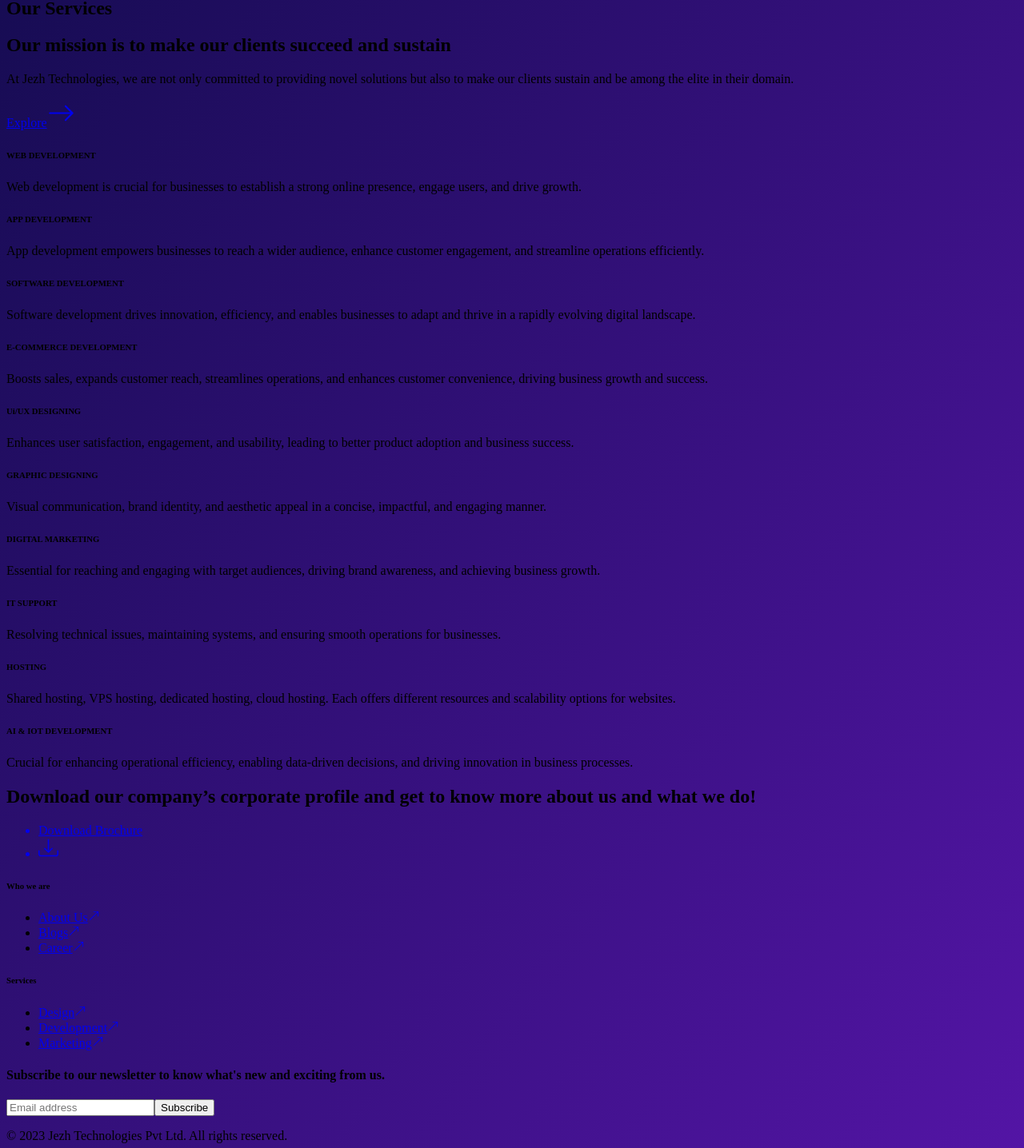
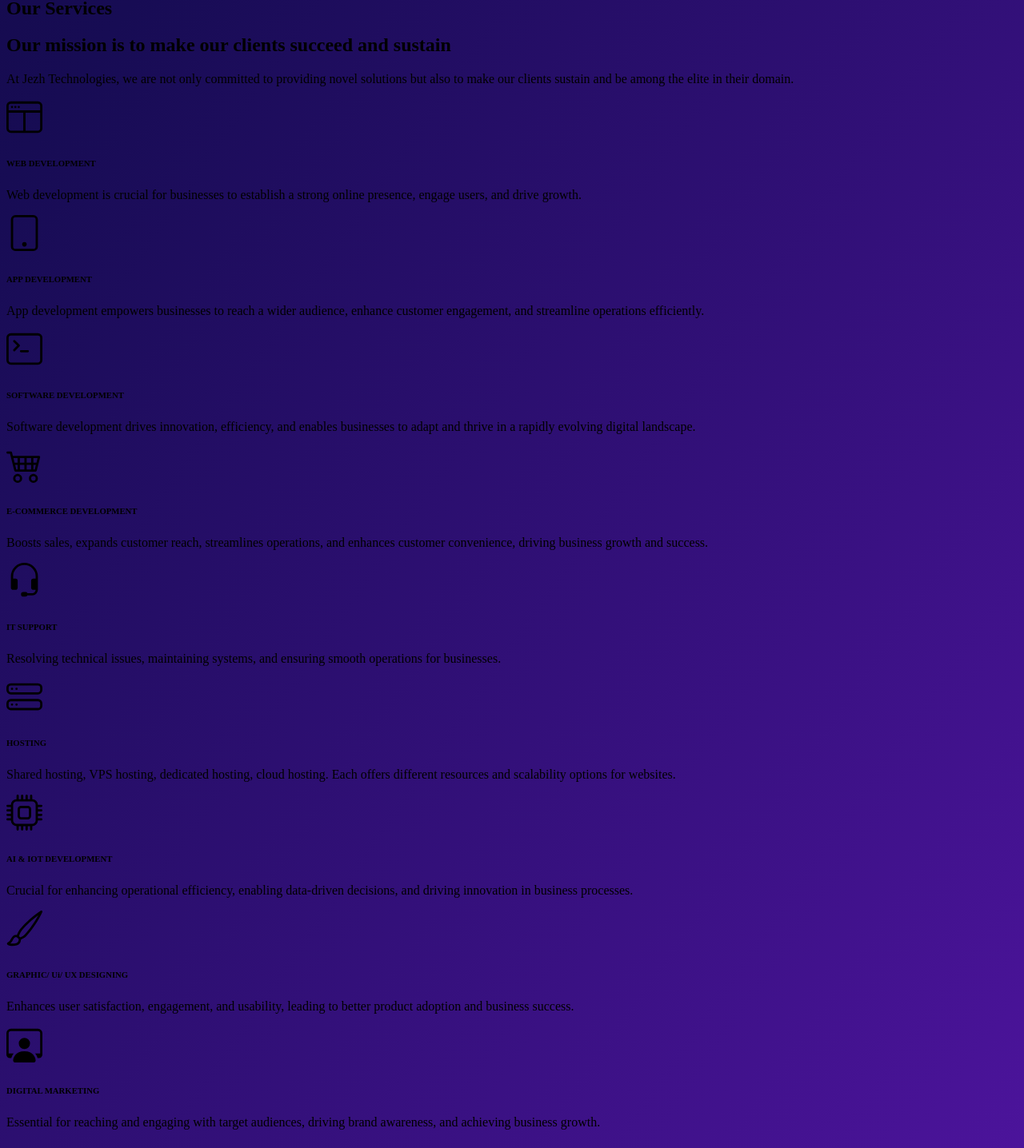
Before and after one commit to jezh-technologies/Jezh-Website, a Next.js app: page / in a window 1280 px wide. Shown: the part 3400-4836 px from the top of the page at 80% size. Built offline with nearby package versions, Linux system fonts and the light colour scheme.

Commit message:
Update index.js

```diff
--- a/src/pages/index.js
+++ b/src/pages/index.js
@@ -168,10 +168,10 @@ export default function Home() {
 
 
         <section className="px-2">
-        <h2 class="pb-2 fw-bolder border-bottom mb-4">Our Products</h2>
-                <div class="row row-cols-1 row-cols-md-3 g-4">
+        <h1 class="fw-bolder border-bottom border-4 mb-3 text-black py-1"><span class="px-3 py-1 rounded-top-3 bg-white mb-0">Our Products</span></h1>
+                <div class="row row-cols-1 row-cols-md-3 g-4 py-4">
                 <div class="col">
-    <div class="card rounded-4 h-100 text-bg-transparent bg-gradient bg-transparent">
+    <div class="card rounded-4 h-100 text-bg-transparent bg-gradient bg-transparent border-0">
       <div class="card-body rounded-4 border-transparent shadow text-bg-transparent bg-gradient bg-transparent">
       <svg xmlns="http://www.w3.org/2000/svg" width="45" height="45" fill="currentColor" class="bi bi-kanban text-white mb-2" viewBox="0 0 16 16">
   <path d="M13.5 1a1 1 0 0 1 1 1v12a1 1 0 0 1-1 1h-11a1 1 0 0 1-1-1V2a1 1 0 0 1 1-1h11zm-11-1a2 2 0 0 0-2 2v12a2 2 0 0 0 2 2h11a2 2 0 0 0 2-2V2a2 2 0 0 0-2-2h-11z"/>
@@ -185,7 +185,7 @@ export default function Home() {
     </div>
   </div>
   <div class="col">
-    <div class="card rounded-4 h-100 text-bg-transparent bg-gradient bg-transparent">
+    <div class="card rounded-4 h-100 text-bg-transparent bg-gradient bg-transparent border-0">
       <div class="card-body rounded-4 border-transparent shadow text-bg-transparent bg-gradient bg-transparent">
       <svg xmlns="http://www.w3.org/2000/svg" width="45" height="45" fill="currentColor" class="bi bi-clock-fill text-white mb-2" viewBox="0 0 16 16">
         <path d="M16 8A8 8 0 1 1 0 8a8 8 0 0 1 16 0zM8 3.5a.5.5 0 0 0-1 0V9a.5.5 0 0 0 .252.434l3.5 2a.5.5 0 0 0 .496-.868L8 8.71V3.5z"/>
@@ -198,7 +198,7 @@ export default function Home() {
     </div>
   </div>
   <div class="col">
-    <div class="card rounded-4 h-100 text-bg-transparent bg-gradient bg-transparent">
+    <div class="card rounded-4 h-100 text-bg-transparent bg-gradient bg-transparent border-0">
       <div class="card-body rounded-4 border-transparent shadow text-bg-transparent bg-gradient bg-transparent">
       <svg xmlns="http://www.w3.org/2000/svg"  width="45" height="45" fill="currentColor" class="bi bi-cart-check-fill text-white mb-2" viewBox="0 0 16 16">
   <path d="M.5 1a.5.5 0 0 0 0 1h1.11l.401 1.607 1.498 7.985A.5.5 0 0 0 4 12h1a2 2 0 1 0 0 4 2 2 0 0 0 0-4h7a2 2 0 1 0 0 4 2 2 0 0 0 0-4h1a.5.5 0 0 0 .491-.408l1.5-8A.5.5 0 0 0 14.5 3H2.89l-.405-1.621A.5.5 0 0 0 2 1H.5zM6 14a1 1 0 1 1-2 0 1 1 0 0 1 2 0zm7 0a1 1 0 1 1-2 0 1 1 0 0 1 2 0zm-1.646-7.646-3 3a.5.5 0 0 1-.708 0l-1.5-1.5a.5.5 0 1 1 .708-.708L8 8.293l2.646-2.647a.5.5 0 0 1 .708.708z"/>
@@ -211,7 +211,7 @@ export default function Home() {
     </div>
   </div>
   <div class="col">
-    <div class="card rounded-4 h-100 text-bg-transparent bg-gradient bg-transparent">
+    <div class="card rounded-4 h-100 text-bg-transparent bg-gradient bg-transparent border-0">
       <div class="card-body rounded-4 border-transparent shadow text-bg-transparent bg-gradient bg-transparent">
       <svg xmlns="http://www.w3.org/2000/svg" width="45" height="45" fill="currentColor" class="bi bi-truck-front-fill text-white mb-2" viewBox="0 0 16 16">
         <path d="M3.5 0A2.5 2.5 0 0 0 1 2.5v9c0 .818.393 1.544 1 2v2a.5.5 0 0 0 .5.5h2a.5.5 0 0 0 .5-.5V14h6v1.5a.5.5 0 0 0 .5.5h2a.5.5 0 0 0 .5-.5v-2c.607-.456 1-1.182 1-2v-9A2.5 2.5 0 0 0 12.5 0h-9ZM3 3a1 1 0 0 1 1-1h8a1 1 0 0 1 1 1v3.9c0 .625-.562 1.092-1.17.994C10.925 7.747 9.208 7.5 8 7.5c-1.208 0-2.925.247-3.83.394A1.008 1.008 0 0 1 3 6.9V3Zm1 9a1 1 0 1 1 0-2 1 1 0 0 1 0 2Zm8 0a1 1 0 1 1 0-2 1 1 0 0 1 0 2Zm-5-2h2a1 1 0 1 1 0 2H7a1 1 0 1 1 0-2Z"/>
@@ -224,7 +224,7 @@ export default function Home() {
     </div>
   </div>
   <div class="col">
-    <div class="card rounded-4 h-100 text-bg-transparent bg-gradient bg-transparent">
+    <div class="card rounded-4 h-100 text-bg-transparent bg-gradient bg-transparent border-0">
       <div class="card-body rounded-4 border-transparent shadow text-bg-transparent bg-gradient bg-transparent">
       <svg xmlns="http://www.w3.org/2000/svg" width="45" height="45" fill="currentColor" class="bi bi-car-front-fill text-white mb-2" viewBox="0 0 16 16">
   <path d="M2.52 3.515A2.5 2.5 0 0 1 4.82 2h6.362c1 0 1.904.596 2.298 1.515l.792 1.848c.075.175.21.319.38.404.5.25.855.715.965 1.262l.335 1.679c.033.161.049.325.049.49v.413c0 .814-.39 1.543-1 1.997V13.5a.5.5 0 0 1-.5.5h-2a.5.5 0 0 1-.5-.5v-1.338c-1.292.048-2.745.088-4 .088s-2.708-.04-4-.088V13.5a.5.5 0 0 1-.5.5h-2a.5.5 0 0 1-.5-.5v-1.892c-.61-.454-1-1.183-1-1.997v-.413a2.5 2.5 0 0 1 .049-.49l.335-1.68c.11-.546.465-1.012.964-1.261a.807.807 0 0 0 .381-.404l.792-1.848ZM3 10a1 1 0 1 0 0-2 1 1 0 0 0 0 2Zm10 0a1 1 0 1 0 0-2 1 1 0 0 0 0 2ZM6 8a1 1 0 0 0 0 2h4a1 1 0 1 0 0-2H6ZM2.906 5.189a.51.51 0 0 0 .497.731c.91-.073 3.35-.17 4.597-.17 1.247 0 3.688.097 4.597.17a.51.51 0 0 0 .497-.731l-.956-1.913A.5.5 0 0 0 11.691 3H4.309a.5.5 0 0 0-.447.276L2.906 5.19Z"/>
@@ -237,7 +237,7 @@ export default function Home() {
     </div>
   </div>
   <div class="col">
-    <div class="card rounded-4 h-100 text-bg-transparent bg-gradient bg-transparent">
+    <div class="card rounded-4 h-100 text-bg-transparent bg-gradient bg-transparent border-0">
       <div class="card-body rounded-4 border-transparent shadow text-bg-transparent bg-gradient bg-transparent">
       <svg xmlns="http://www.w3.org/2000/svg" width="45" height="45" fill="currentColor" class="bi bi-building-fill-check text-white mb-2" viewBox="0 0 16 16">
   <path d="M12.5 16a3.5 3.5 0 1 0 0-7 3.5 3.5 0 0 0 0 7Zm1.679-4.493-1.335 2.226a.75.75 0 0 1-1.174.144l-.774-.773a.5.5 0 0 1 .708-.708l.547.548 1.17-1.951a.5.5 0 1 1 .858.514Z"/>
@@ -254,24 +254,25 @@ export default function Home() {
         </section>
 
         <section className="px-2 pt-5">
-        <h2 class="pb-2 fw-bolder border-bottom mb-4">Our Services</h2>
-        <div class="row row-cols-1 row-cols-md-2 align-items-md-center g-5 py-4">
+        <h1 class="fw-bolder border-bottom border-4 mb-3 text-black py-1"><span class="px-3 py-1 rounded-top-3 bg-white mb-0">Our Services</span></h1>
+        <div class="row row-cols-1 row-cols-md-1 align-items-md-center g-5 py-4">
       <div class="col d-flex flex-column align-items-start gap-2">
-        <h1 class="fw-bold text-white">Our mission is to make our clients succeed and sustain</h1>
-        <p class="text-white lead">
+        <h2 class="fw-bold text-white ms-1 lh-1">Our mission is to make our clients succeed and sustain</h2>
+        <p class="text-white lead ms-1">
         At Jezh Technologies, we are not only committed to providing novel solutions but also to make our clients sustain and be among the elite in their domain.
         </p>
 
-        <a href="#" class="btn btn-light btn-lg fw-bolder p-1"><span class="mx-2">Explore</span><svg xmlns="http://www.w3.org/2000/svg" width="35" height="35" fill="currentColor" class="bi bi-arrow-right bg-dark text-white rounded-3 p-1 ms-2" viewBox="0 0 16 16">
-            <path fill-rule="evenodd" d="M1 8a.5.5 0 0 1 .5-.5h11.793l-3.147-3.146a.5.5 0 0 1 .708-.708l4 4a.5.5 0 0 1 0 .708l-4 4a.5.5 0 0 1-.708-.708L13.293 8.5H1.5A.5.5 0 0 1 1 8z"/>
-          </svg></a>
       </div>
 
       <div class="col">
         <div class="row row-cols-1 row-cols-sm-2 g-4">
           <div class="col d-flex flex-column gap-2">
-          <div class="card rounded-4 h-100 text-bg-transparent bg-gradient bg-transparent">
+          <div class="card rounded-4 h-100 text-bg-transparent bg-gradient bg-transparent border-0">
       <div class="card-body rounded-4 border-transparent shadow text-bg-transparent bg-gradient bg-transparent">
+      <svg xmlns="http://www.w3.org/2000/svg" width="45" height="45" fill="currentColor" class="bi bi-window-split text-white mb-2" viewBox="0 0 16 16">
+  <path d="M2.5 4a.5.5 0 1 0 0-1 .5.5 0 0 0 0 1Zm2-.5a.5.5 0 1 1-1 0 .5.5 0 0 1 1 0Zm1 .5a.5.5 0 1 0 0-1 .5.5 0 0 0 0 1Z"/>
+  <path d="M2 1a2 2 0 0 0-2 2v10a2 2 0 0 0 2 2h12a2 2 0 0 0 2-2V3a2 2 0 0 0-2-2H2Zm12 1a1 1 0 0 1 1 1v2H1V3a1 1 0 0 1 1-1h12ZM1 13V6h6.5v8H2a1 1 0 0 1-1-1Zm7.5 1V6H15v7a1 1 0 0 1-1 1H8.5Z"/>
+</svg>
         <h6 class="card-title fw-bolder text-white"><b>WEB DEVELOPMENT</b></h6>
         <p class="card-text text-white">
 
@@ -282,8 +283,12 @@ Web development is crucial for businesses to establish a strong online presence,
           </div>
 
   <div class="col d-flex flex-column gap-2">
-    <div class="card rounded-4 h-100 text-bg-transparent bg-gradient bg-transparent">
+    <div class="card rounded-4 h-100 text-bg-transparent bg-gradient bg-transparent border-0">
       <div class="card-body rounded-4 border-transparent shadow text-bg-transparent bg-gradient bg-transparent">
+      <svg xmlns="http://www.w3.org/2000/svg" width="45" height="45" fill="currentColor" class="bi bi-tablet text-white mb-2" viewBox="0 0 16 16">
+  <path d="M12 1a1 1 0 0 1 1 1v12a1 1 0 0 1-1 1H4a1 1 0 0 1-1-1V2a1 1 0 0 1 1-1h8zM4 0a2 2 0 0 0-2 2v12a2 2 0 0 0 2 2h8a2 2 0 0 0 2-2V2a2 2 0 0 0-2-2H4z"/>
+  <path d="M8 14a1 1 0 1 0 0-2 1 1 0 0 0 0 2z"/>
+</svg>
         <h6 class="card-title fw-bolder text-white"><b>APP DEVELOPMENT</b></h6>
         <p class="card-text text-white">
         App development empowers businesses to reach a wider audience, enhance customer engagement, and streamline operations efficiently.
@@ -293,8 +298,12 @@ Web development is crucial for businesses to establish a strong online presence,
           </div>
 
           <div class="col d-flex flex-column gap-2">
-          <div class="card rounded-4 h-100 text-bg-transparent bg-gradient bg-transparent">
+          <div class="card rounded-4 h-100 text-bg-transparent bg-gradient bg-transparent border-0">
       <div class="card-body rounded-4 border-transparent shadow text-bg-transparent bg-gradient bg-transparent">
+      <svg xmlns="http://www.w3.org/2000/svg" width="45" height="45" fill="currentColor" class="bi bi-terminal text-white mb-2" viewBox="0 0 16 16">
+  <path d="M6 9a.5.5 0 0 1 .5-.5h3a.5.5 0 0 1 0 1h-3A.5.5 0 0 1 6 9zM3.854 4.146a.5.5 0 1 0-.708.708L4.793 6.5 3.146 8.146a.5.5 0 1 0 .708.708l2-2a.5.5 0 0 0 0-.708l-2-2z"/>
+  <path d="M2 1a2 2 0 0 0-2 2v10a2 2 0 0 0 2 2h12a2 2 0 0 0 2-2V3a2 2 0 0 0-2-2H2zm12 1a1 1 0 0 1 1 1v10a1 1 0 0 1-1 1H2a1 1 0 0 1-1-1V3a1 1 0 0 1 1-1h12z"/>
+</svg>
         <h6 class="card-title fw-bolder text-white"><b>SOFTWARE DEVELOPMENT</b></h6>
         <p class="card-text text-white">
 
@@ -305,8 +314,11 @@ Software development drives innovation, efficiency, and enables businesses to ad
           </div>
 
           <div class="col d-flex flex-column gap-2">
-          <div class="card rounded-4 h-100 text-bg-transparent bg-gradient bg-transparent">
+          <div class="card rounded-4 h-100 text-bg-transparent bg-gradient bg-transparent border-0">
       <div class="card-body rounded-4 border-transparent shadow text-bg-transparent bg-gradient bg-transparent">
+      <svg xmlns="http://www.w3.org/2000/svg" width="45" height="45" fill="currentColor" class="bi bi-cart4 text-white mb-2" viewBox="0 0 16 16">
+  <path d="M0 2.5A.5.5 0 0 1 .5 2H2a.5.5 0 0 1 .485.379L2.89 4H14.5a.5.5 0 0 1 .485.621l-1.5 6A.5.5 0 0 1 13 11H4a.5.5 0 0 1-.485-.379L1.61 3H.5a.5.5 0 0 1-.5-.5zM3.14 5l.5 2H5V5H3.14zM6 5v2h2V5H6zm3 0v2h2V5H9zm3 0v2h1.36l.5-2H12zm1.11 3H12v2h.61l.5-2zM11 8H9v2h2V8zM8 8H6v2h2V8zM5 8H3.89l.5 2H5V8zm0 5a1 1 0 1 0 0 2 1 1 0 0 0 0-2zm-2 1a2 2 0 1 1 4 0 2 2 0 0 1-4 0zm9-1a1 1 0 1 0 0 2 1 1 0 0 0 0-2zm-2 1a2 2 0 1 1 4 0 2 2 0 0 1-4 0z"/>
+</svg>
         <h6 class="card-title fw-bolder text-white"><b>E-COMMERCE DEVELOPMENT</b></h6>
         <p class="card-text text-white">
         Boosts sales, expands customer reach, streamlines operations, and enhances customer convenience, driving business growth and success.
@@ -318,37 +330,12 @@ Software development drives innovation, efficiency, and enables businesses to ad
       </div>
     </div>
     <div class="row row-cols-1 row-cols-md-3 g-4">
-  <div class="col">
-    <div class="card rounded-4 h-100 text-bg-transparent bg-gradient bg-transparent">
+    <div class="col">
+    <div class="card rounded-4 h-100 text-bg-transparent bg-gradient bg-transparent border-0">
       <div class="card-body rounded-4 border-transparent shadow text-bg-transparent bg-gradient bg-transparent">
-        <h6 class="card-title fw-bolder text-white"><b>Ui/UX DESIGNING</b></h6>
-        <p class="card-text text-white">
-        Enhances user satisfaction, engagement, and usability, leading to better product adoption and business success.
-        </p>
-      </div>
-    </div>
-  </div>
-  <div class="col">
-    <div class="card rounded-4 h-100 text-bg-transparent bg-gradient bg-transparent">
-      <div class="card-body rounded-4 border-transparent shadow text-bg-transparent bg-gradient bg-transparent">
-        <h6 class="card-title fw-bolder text-white"><b>GRAPHIC DESIGNING</b></h6>
-        <p class="card-text text-white">Visual communication, brand identity, and aesthetic appeal in a concise, impactful, and engaging manner.</p>
-      </div>
-    </div>
-  </div>
-  <div class="col">
-    <div class="card rounded-4 h-100 text-bg-transparent bg-gradient bg-transparent">
-      <div class="card-body rounded-4 border-transparent shadow text-bg-transparent bg-gradient bg-transparent">
-        <h6 class="card-title fw-bolder text-white"><b>DIGITAL MARKETING</b></h6>
-        <p class="card-text text-white">
-        Essential for reaching and engaging with target audiences, driving brand awareness, and achieving business growth.
-        </p>
-      </div>
-    </div>
-  </div>
-  <div class="col">
-    <div class="card rounded-4 h-100 text-bg-transparent bg-gradient bg-transparent">
-      <div class="card-body rounded-4 border-transparent shadow text-bg-transparent bg-gradient bg-transparent">
+      <svg xmlns="http://www.w3.org/2000/svg" width="45" height="45" fill="currentColor" class="bi bi-headset text-white mb-2" viewBox="0 0 16 16">
+  <path d="M8 1a5 5 0 0 0-5 5v1h1a1 1 0 0 1 1 1v3a1 1 0 0 1-1 1H3a1 1 0 0 1-1-1V6a6 6 0 1 1 12 0v6a2.5 2.5 0 0 1-2.5 2.5H9.366a1 1 0 0 1-.866.5h-1a1 1 0 1 1 0-2h1a1 1 0 0 1 .866.5H11.5A1.5 1.5 0 0 0 13 12h-1a1 1 0 0 1-1-1V8a1 1 0 0 1 1-1h1V6a5 5 0 0 0-5-5z"/>
+</svg>
         <h6 class="card-title fw-bolder text-white"><b>IT SUPPORT</b></h6>
         <p class="card-text text-white">
         Resolving technical issues, maintaining systems, and ensuring smooth operations for businesses.
@@ -357,8 +344,13 @@ Software development drives innovation, efficiency, and enables businesses to ad
     </div>
   </div>
   <div class="col">
-    <div class="card rounded-4 h-100 text-bg-transparent bg-gradient bg-transparent">
+    <div class="card rounded-4 h-100 text-bg-transparent bg-gradient bg-transparent border-0">
       <div class="card-body rounded-4 border-transparent shadow text-bg-transparent bg-gradient bg-transparent">
+      <svg xmlns="http://www.w3.org/2000/svg" width="45" height="45" fill="currentColor" class="bi bi-hdd-stack text-white mb-2" viewBox="0 0 16 16">
+  <path d="M14 10a1 1 0 0 1 1 1v1a1 1 0 0 1-1 1H2a1 1 0 0 1-1-1v-1a1 1 0 0 1 1-1h12zM2 9a2 2 0 0 0-2 2v1a2 2 0 0 0 2 2h12a2 2 0 0 0 2-2v-1a2 2 0 0 0-2-2H2z"/>
+  <path d="M5 11.5a.5.5 0 1 1-1 0 .5.5 0 0 1 1 0zm-2 0a.5.5 0 1 1-1 0 .5.5 0 0 1 1 0zM14 3a1 1 0 0 1 1 1v1a1 1 0 0 1-1 1H2a1 1 0 0 1-1-1V4a1 1 0 0 1 1-1h12zM2 2a2 2 0 0 0-2 2v1a2 2 0 0 0 2 2h12a2 2 0 0 0 2-2V4a2 2 0 0 0-2-2H2z"/>
+  <path d="M5 4.5a.5.5 0 1 1-1 0 .5.5 0 0 1 1 0zm-2 0a.5.5 0 1 1-1 0 .5.5 0 0 1 1 0z"/>
+</svg>
         <h6 class="card-title fw-bolder text-white"><b>HOSTING</b></h6>
         <p class="card-text text-white">
         Shared hosting, VPS hosting, dedicated hosting, cloud hosting. Each offers different resources and scalability options for websites.
@@ -367,8 +359,11 @@ Software development drives innovation, efficiency, and enables businesses to ad
     </div>
   </div>
   <div class="col">
-    <div class="card rounded-4 h-100 text-bg-transparent bg-gradient bg-transparent">
+    <div class="card rounded-4 h-100 text-bg-transparent bg-gradient bg-transparent border-0">
       <div class="card-body rounded-4 border-transparent shadow text-bg-transparent bg-gradient bg-transparent">
+      <svg xmlns="http://www.w3.org/2000/svg" width="45" height="45" fill="currentColor" class="bi bi-cpu text-white mb-2" viewBox="0 0 16 16">
+  <path d="M5 0a.5.5 0 0 1 .5.5V2h1V.5a.5.5 0 0 1 1 0V2h1V.5a.5.5 0 0 1 1 0V2h1V.5a.5.5 0 0 1 1 0V2A2.5 2.5 0 0 1 14 4.5h1.5a.5.5 0 0 1 0 1H14v1h1.5a.5.5 0 0 1 0 1H14v1h1.5a.5.5 0 0 1 0 1H14v1h1.5a.5.5 0 0 1 0 1H14a2.5 2.5 0 0 1-2.5 2.5v1.5a.5.5 0 0 1-1 0V14h-1v1.5a.5.5 0 0 1-1 0V14h-1v1.5a.5.5 0 0 1-1 0V14h-1v1.5a.5.5 0 0 1-1 0V14A2.5 2.5 0 0 1 2 11.5H.5a.5.5 0 0 1 0-1H2v-1H.5a.5.5 0 0 1 0-1H2v-1H.5a.5.5 0 0 1 0-1H2v-1H.5a.5.5 0 0 1 0-1H2A2.5 2.5 0 0 1 4.5 2V.5A.5.5 0 0 1 5 0zm-.5 3A1.5 1.5 0 0 0 3 4.5v7A1.5 1.5 0 0 0 4.5 13h7a1.5 1.5 0 0 0 1.5-1.5v-7A1.5 1.5 0 0 0 11.5 3h-7zM5 6.5A1.5 1.5 0 0 1 6.5 5h3A1.5 1.5 0 0 1 11 6.5v3A1.5 1.5 0 0 1 9.5 11h-3A1.5 1.5 0 0 1 5 9.5v-3zM6.5 6a.5.5 0 0 0-.5.5v3a.5.5 0 0 0 .5.5h3a.5.5 0 0 0 .5-.5v-3a.5.5 0 0 0-.5-.5h-3z"/>
+</svg>
         <h6 class="card-title fw-bolder text-white"><b>AI & IOT DEVELOPMENT</b></h6>
         <p class="card-text text-white">
         Crucial for enhancing operational efficiency, enabling data-driven decisions, and driving innovation in business processes.
@@ -376,7 +371,42 @@ Software development drives innovation, efficiency, and enables businesses to ad
       </div>
     </div>
   </div>
-</div>
+
+
+
+    </div>
+    <div class="col">
+        <div class="row row-cols-1 row-cols-sm-2 g-4">
+          <div class="col d-flex flex-column gap-2 pt-4">
+          <div class="card rounded-4 h-100 text-bg-transparent bg-gradient bg-transparent border-0">
+      <div class="card-body rounded-4 border-transparent shadow text-bg-transparent bg-gradient bg-transparent">
+      <svg xmlns="http://www.w3.org/2000/svg" width="45" height="45" fill="currentColor" class="bi bi-brush text-white mb-2" viewBox="0 0 16 16">
+  <path d="M15.825.12a.5.5 0 0 1 .132.584c-1.53 3.43-4.743 8.17-7.095 10.64a6.067 6.067 0 0 1-2.373 1.534c-.018.227-.06.538-.16.868-.201.659-.667 1.479-1.708 1.74a8.118 8.118 0 0 1-3.078.132 3.659 3.659 0 0 1-.562-.135 1.382 1.382 0 0 1-.466-.247.714.714 0 0 1-.204-.288.622.622 0 0 1 .004-.443c.095-.245.316-.38.461-.452.394-.197.625-.453.867-.826.095-.144.184-.297.287-.472l.117-.198c.151-.255.326-.54.546-.848.528-.739 1.201-.925 1.746-.896.126.007.243.025.348.048.062-.172.142-.38.238-.608.261-.619.658-1.419 1.187-2.069 2.176-2.67 6.18-6.206 9.117-8.104a.5.5 0 0 1 .596.04zM4.705 11.912a1.23 1.23 0 0 0-.419-.1c-.246-.013-.573.05-.879.479-.197.275-.355.532-.5.777l-.105.177c-.106.181-.213.362-.32.528a3.39 3.39 0 0 1-.76.861c.69.112 1.736.111 2.657-.12.559-.139.843-.569.993-1.06a3.122 3.122 0 0 0 .126-.75l-.793-.792zm1.44.026c.12-.04.277-.1.458-.183a5.068 5.068 0 0 0 1.535-1.1c1.9-1.996 4.412-5.57 6.052-8.631-2.59 1.927-5.566 4.66-7.302 6.792-.442.543-.795 1.243-1.042 1.826-.121.288-.214.54-.275.72v.001l.575.575zm-4.973 3.04.007-.005a.031.031 0 0 1-.007.004zm3.582-3.043.002.001h-.002z"/>
+</svg>
+        <h6 class="card-title fw-bolder text-white"><b>GRAPHIC/ Ui/ UX DESIGNING</b></h6>
+        <p class="card-text text-white">
+        Enhances user satisfaction, engagement, and usability, leading to better product adoption and business success.
+        </p>
+      </div>
+    </div>
+          </div>
+
+  <div class="col d-flex flex-column gap-2 pt-4">
+  <div class="card rounded-4 h-100 text-bg-transparent bg-gradient bg-transparent border-0">
+      <div class="card-body rounded-4 border-transparent shadow text-bg-transparent bg-gradient bg-transparent">
+      <svg xmlns="http://www.w3.org/2000/svg" width="45" height="45" fill="currentColor" class="bi bi-person-workspace text-white mb-2" viewBox="0 0 16 16">
+  <path d="M4 16s-1 0-1-1 1-4 5-4 5 3 5 4-1 1-1 1H4Zm4-5.95a2.5 2.5 0 1 0 0-5 2.5 2.5 0 0 0 0 5Z"/>
+  <path d="M2 1a2 2 0 0 0-2 2v9.5A1.5 1.5 0 0 0 1.5 14h.653a5.373 5.373 0 0 1 1.066-2H1V3a1 1 0 0 1 1-1h12a1 1 0 0 1 1 1v9h-2.219c.554.654.89 1.373 1.066 2h.653a1.5 1.5 0 0 0 1.5-1.5V3a2 2 0 0 0-2-2H2Z"/>
+</svg>
+        <h6 class="card-title fw-bolder text-white"><b>DIGITAL MARKETING</b></h6>
+        <p class="card-text text-white">
+        Essential for reaching and engaging with target audiences, driving brand awareness, and achieving business growth.
+        </p>
+      </div>
+    </div>
+          </div>
+        </div>
+      </div>
         </section>
 
 
```
